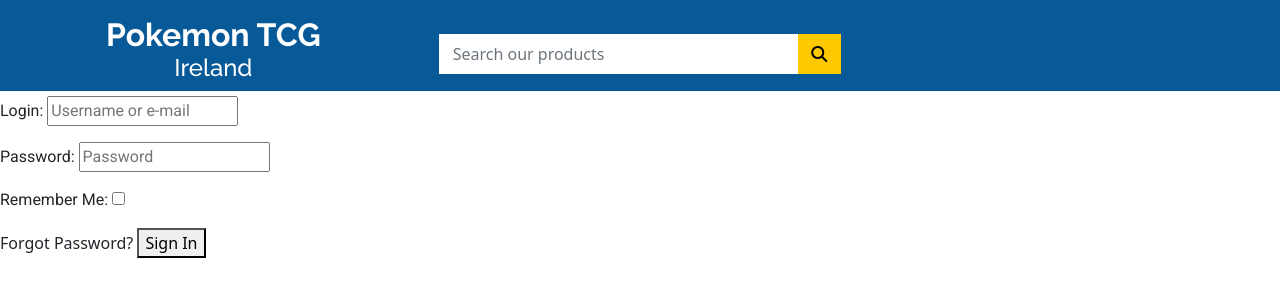
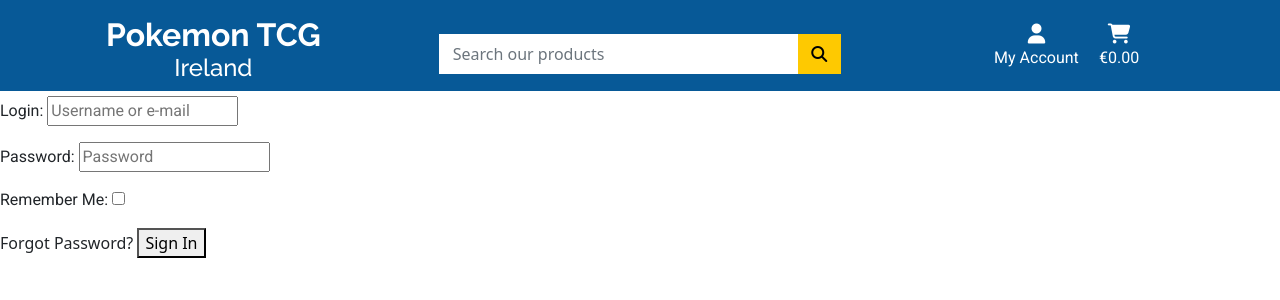
Before and after one commit to GaryDolan/ci-p5-pokemon-tcg-ireland, a Django app: page /accounts/login/ in a window 1280 px wide. Shown: the top 300 px of the page. Run offline with Django 3.2, Linux system fonts and the light colour scheme; some libraries are stand-ins or nearby versions.

Commit message:
Add my account dropdown and cart icon #14

```diff
--- a/templates/base.html
+++ b/templates/base.html
@@ -77,7 +77,41 @@
             </div>
             <!-- Account section -->
             <div class="col-12 col-lg-4 text-center my-auto">
+                <ul class="list-unstyled list-inline">
+                    <li class="list-inline-item dropdown">
+                        <a class="nav-link dropdown" href="#" id="my-acc-dropdown" role="button"
+                            data-bs-toggle="dropdown" aria-expanded="false">
+                            <div class="text-center">
+                                <div><i class="fas fa-user fa-lg"></i></div>
+                                <p class="my-0">My Account</p>
+                            </div>
+                        </a>
+                        <ul class="dropdown-menu border-0" aria-labelledby="my-acc-dropdown">
+                            {% if request.user.is_authenticated %}
+                            {% if request.user.is_superuser %}
+                            <li><a href="" class="dropdown-item">Manage Products</a></li>
+                            {% endif %}
+                            <li><a href="" class="dropdown-item">My Profile</a></li>
+                            <li><a href="{% url 'account_logout' %}" class="dropdown-item">Logout</a></li>
+                            {% else %}
+                            <li><a href="{% url 'account_signup' %}" class="dropdown-item">Register</a></li>
+                            <li><a href="{% url 'account_login' %}" class="dropdown-item">Login</a></li>
+                            {% endif %}
+                        </ul>
+                    </li>
+                    <li class="list-inline-item">
+                        <a class="nav-link" href="">
+                            <div class="text-center ms-2">
+                                <div><i class="fas fa-cart-shopping fa-lg"></i></div>
+                                <p class="my-0">
+                                    €0.00
+                                </p>
 
+                            </div>
+                        </a>
+
+                    </li>
+                </ul>
             </div>
         </div>
 
```
